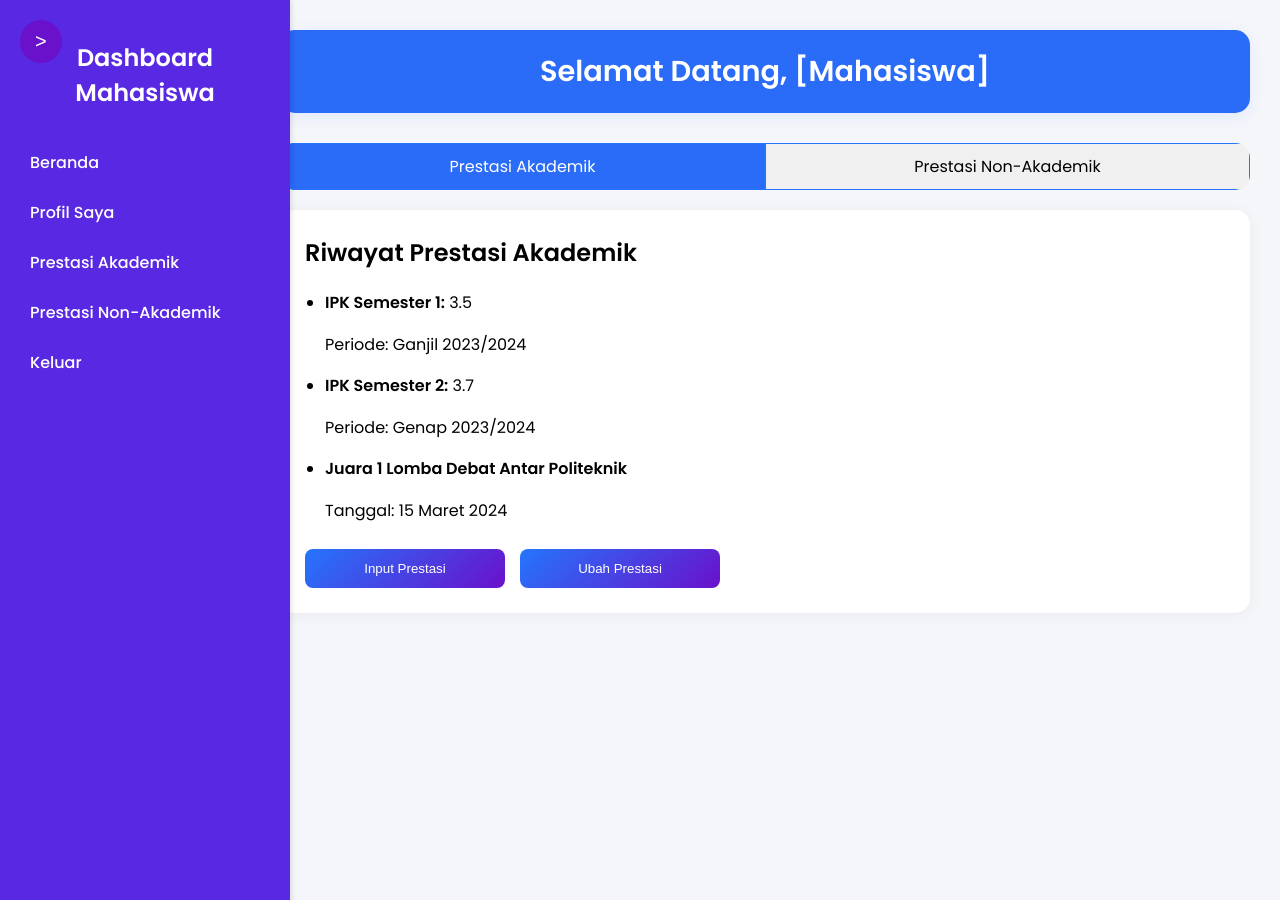
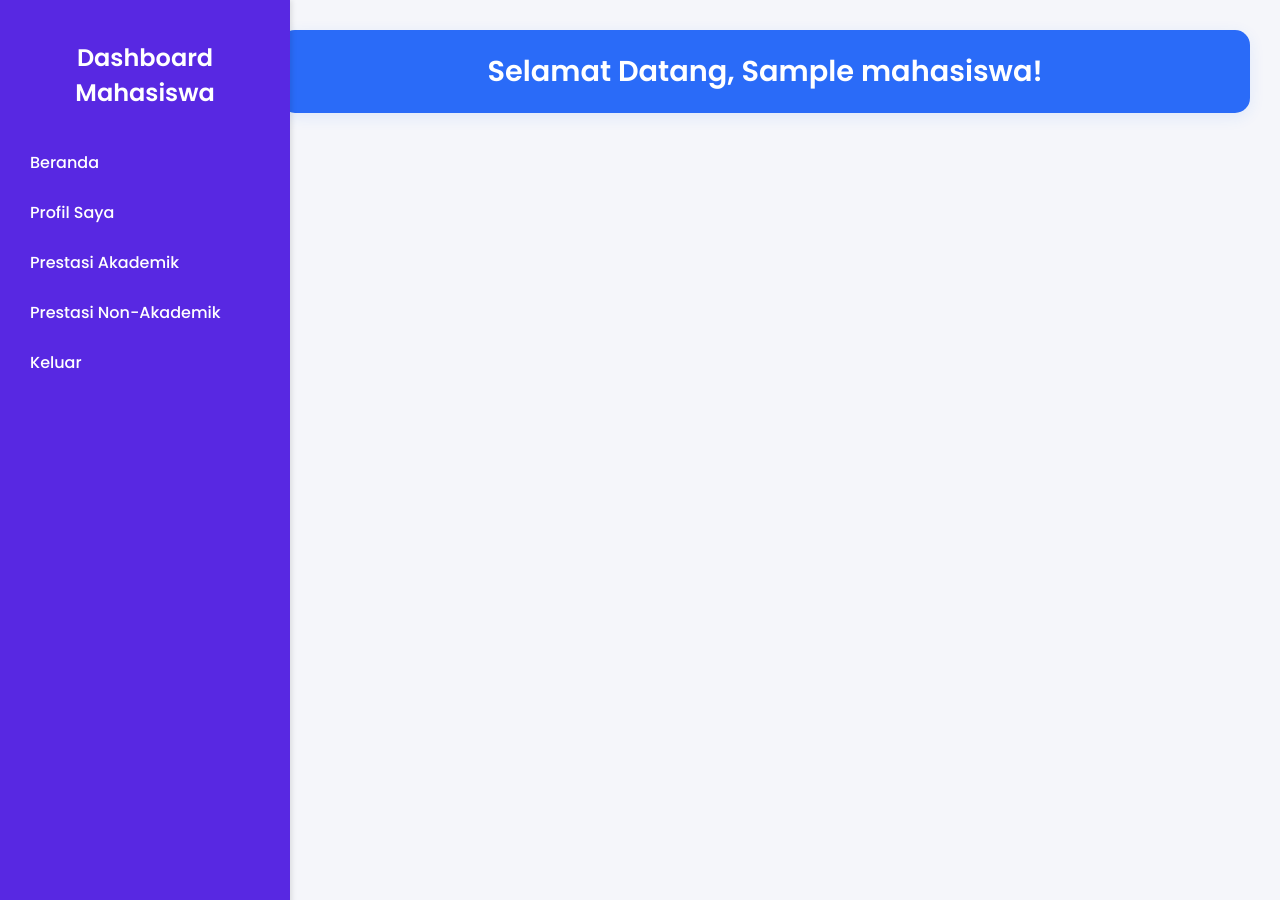
Before and after one commit to aqilaazza/ProjectSistemPencatatanPrestasi, a PHP site: page /dashboard/dashboardMahasiswa.php in a window 1280 px wide. Run offline with PHP 8.4, Linux system fonts and the light colour scheme; the visitor is signed in with stand-in values (Sample User, id 1); tables that the repository leaves empty or names only in its code hold one stand-in row (values such as "Sample post"); some libraries are stand-ins or nearby versions.

Commit message:
Update Dashboard Mahasiswa
tambahan session login, sudah bisa menampilkan nama pada Selamat datang sesuai NIM login

```diff
--- a/projectAkhirV2/dashboard/dashboardMahasiswa.php
+++ b/projectAkhirV2/dashboard/dashboardMahasiswa.php
@@ -1,8 +1,32 @@
 <?php
-    if (isset($_GET['message']) && $_GET['message'] == 'logout') {
-        echo '<script>alert("Anda sudah berhasil keluar")</script>';
+session_start();
+
+// Pastikan mahasiswa sudah login
+if (!isset($_SESSION['role']) || $_SESSION['role'] != 'mahasiswa') {
+    die("Akses ditolak. Anda harus login terlebih dahulu.");
 }
+
+// Ambil data mahasiswa dari session
+$nim = $_SESSION['nim'];
+$nama = $_SESSION['nama'];
+// Lakukan query untuk mengambil data mahasiswa berdasarkan NIM jika perlu
+// Misalnya mengambil data dari database berdasarkan NIM
+
+// Koneksi database dan ambil data mahasiswa berdasarkan NIM
+require_once '../config/connection.php';
+$conn = (new connection())->connect();
+$query = "SELECT * FROM mahasiswa WHERE nim = :nim";
+$stmt = $conn->prepare($query);
+$stmt->bindParam(':nim', $nim);
+$stmt->execute();
+$mahasiswa = $stmt->fetch(PDO::FETCH_ASSOC);
+
+if (!$mahasiswa) {
+    die("Data mahasiswa tidak ditemukan.");
+}
+
 ?>
+
 <!DOCTYPE html>
 <html lang="en">
 <head>
@@ -10,19 +34,15 @@
     <meta name="viewport" content="width=device-width, initial-scale=1.0">
     <title>Dashboard Mahasiswa</title>
     <link href="https://fonts.googleapis.com/css2?family=Poppins:wght@300;400;500;600&display=swap" rel="stylesheet">
-    <link rel="stylesheet" href="cssMahasiswa.css"> <!-- Link to the external CSS file -->
+    <link rel="stylesheet" href="cssMahasiswa.css">
 </head>
 <body>
-
-<button class="toggle-sidebar" onclick="toggleSidebar()">
-    <span class="toggle-icon" id="sidebar-icon">></span>
-</button>
 
 <div class="sidebar">
     <h2>Dashboard Mahasiswa</h2>
     <ul>
         <li><a href="#">Beranda</a></li>
-            <li><a href="../mahasiswa/biodata_mahasiswa.php">Profil Saya</a></li>
+        <li><a href="../mahasiswa/profil_mahasiswa.php">Profil Saya</a></li>
         <li><a href="#">Prestasi Akademik</a></li>
         <li><a href="../mahasiswa/up_nonakademik.php">Prestasi Non-Akademik</a></li>
         <li><a href="#" onclick="confirmLogout()">Keluar</a></li>
@@ -31,89 +51,11 @@
 
 <div class="main-content">
     <div class="header">
-            <h1>Selamat Datang, [Mahasiswa]</h1>
-        </div>
-
-        <div class="tabs">
-            <div class="tab active" onclick="showTab('akademik')">Prestasi Akademik</div>
-            <div class="tab" onclick="showTab('non-akademik')">Prestasi Non-Akademik</div>
-        </div>
-
-        <div class="card" id="akademik">
-            <h2>Riwayat Prestasi Akademik</h2>
-            <ul>
-                <li>
-                    <strong>IPK Semester 1:</strong> 3.5
-                    <p>Periode: Ganjil 2023/2024</p>
-                </li>
-                <li>
-                    <strong>IPK Semester 2:</strong> 3.7
-                    <p>Periode: Genap 2023/2024</p>
-                </li>
-                <li>
-                    <strong>Juara 1 Lomba Debat Antar Politeknik</strong>
-                    <p>Tanggal: 15 Maret 2024</p>
-                </li>
-            </ul>
-            <div class="button-container">
-                <button class="upload-btn" onclick="uploadPrestasi()">Input Prestasi</button>
-                <button class="upload-btn" onclick="editPrestasi()">Ubah Prestasi</button>
+        <h1>Selamat Datang, <?php echo htmlspecialchars($mahasiswa['nama_lengkap']); ?>!</h1>
     </div>
 </div>
 
-        <div class="card" id="non-akademik" style="display: none;">
-            <h2>Riwayat Prestasi Non-Akademik</h2>
-            <ul>
-                <li>
-                    <strong>Anggota Organisasi Mahasiswa</strong>
-                    <p>BEM Politeknik - Periode 2023/2024</p>
-                </li>
-                <li>
-                    <strong>Volunteering di Kegiatan Sosial</strong>
-                    <p>Program Bakti Sosial - Oktober 2023</p>
-                </li>
-                <li>
-                    <strong>Peserta Workshop Keterampilan</strong>
-                    <p>Workshop UI/UX Design - Desember 2023</p>
-                </li>
-            </ul>
-            <div class="button-container">
-                <button class="upload-btn" onclick="uploadPrestasi()">Input Prestasi</button>
-                <button class="upload-btn" onclick="editPrestasi()">Ubah Prestasi</button>
-            </div>
-        </div>
-    </div>
 <script>
-    function toggleSidebar() {
-        const sidebar = document.querySelector('.sidebar');
-        const mainContent = document.querySelector('.main-content');
-        const sidebarIcon = document.getElementById('sidebar-icon');
-
-        // Toggle visibility of sidebar
-        if (sidebar.style.display === 'none' || !sidebar.style.display) {
-            sidebar.style.display = 'block'; // Show sidebar
-            mainContent.style.marginLeft = '250px'; // Adjust main content margin
-            sidebarIcon.textContent = '<'; // Change icon to '<'
-        } else {
-            sidebar.style.display = 'none'; // Hide sidebar
-            mainContent.style.marginLeft = '0'; // Reset main content margin
-            sidebarIcon.textContent = '>'; // Change icon to '>'
-        }
-    }
-
-    function showTab(tabName) {
-        const tabs = document.querySelectorAll('.tab');
-        const cards = document.querySelectorAll('.card');
-
-        // Reset all tabs and cards
-        tabs.forEach(tab => tab.classList.remove('active'));
-        cards.forEach(card => (card.style.display = 'none'));
-
-        // Show the selected tab and its content
-        document.querySelector(`#${tabName}`).style.display = 'block';
-        document.querySelector(`.tab[onclick="showTab('${tabName}')"]`).classList.add('active');
-    }
-
     function confirmLogout() {
         const confirmed = window.confirm("Apakah Anda yakin keluar?");
         if (confirmed) {
@@ -123,5 +65,6 @@
         }
     }
 </script>
+
 </body>
 </html>
```
Lines whose indentation alone changed are shown as unchanged.
